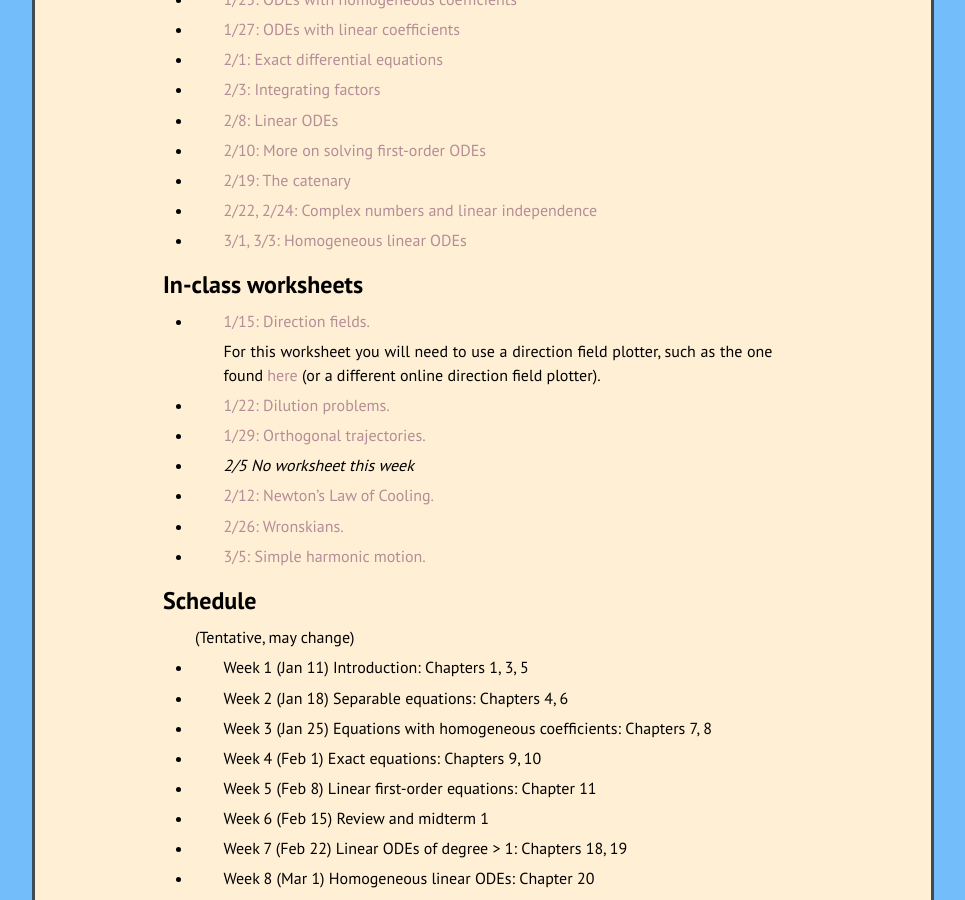
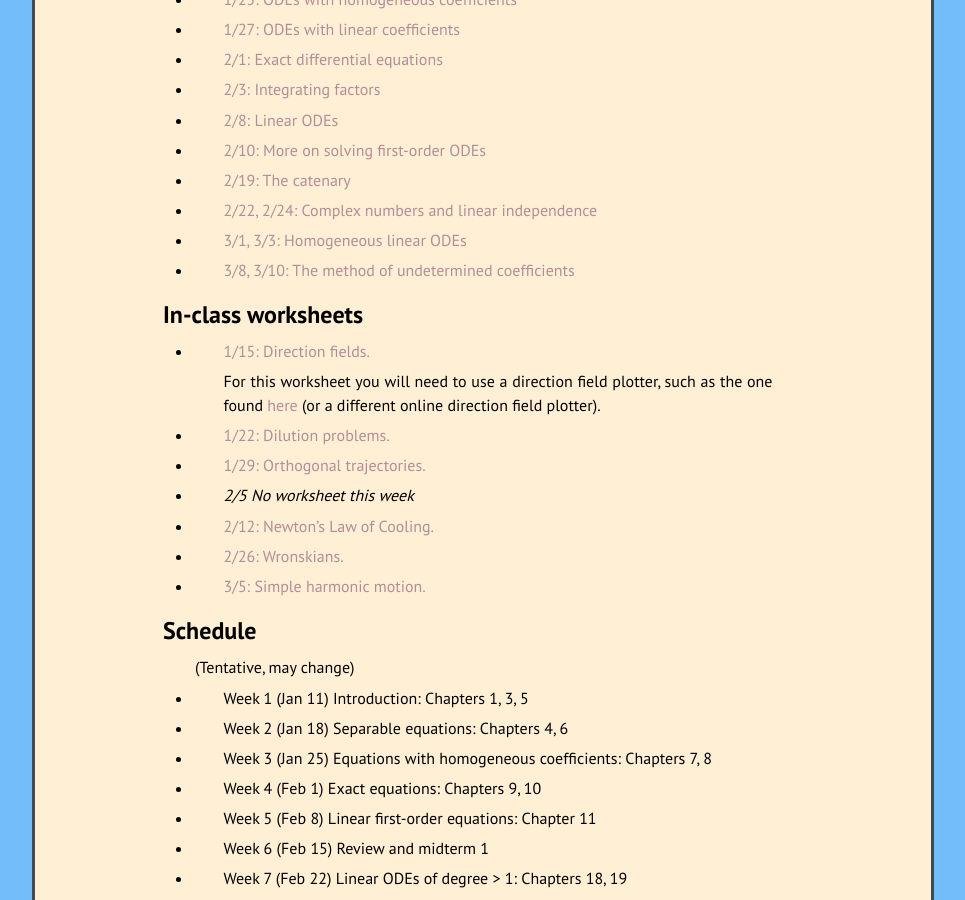
Before and after one commit to kamerynjw/kamerynjw.github.io, a Jekyll site: the page built from teaching/2021/math302.md, in a window 1280 px wide and 900 px high, scrolled down 861 px. Shown: the whole window, without its empty margins (157-1122 px from the left). Built offline with Jekyll 4.4.1, drawn with Linux system fonts in a browser that asks for light colours; nearby versions of some CDN libraries.

Commit message:
new luc notes

```diff
--- a/teaching/2021/math302.md
+++ b/teaching/2021/math302.md
@@ -50,6 +50,8 @@ Lecture notes
 * [2/22, 2/24: Complex numbers and linear independence]({{ page.url }}complex.pdf)
 
 * [3/1, 3/3: Homogeneous linear ODEs]({{ page.url }}lho.pdf)
+
+* [3/8, 3/10: The method of undetermined coefficients]({{ page.url }}un-coeff.pdf)
 
 In-class worksheets
 --------
```
Also changed, not shown: 1 other file.
